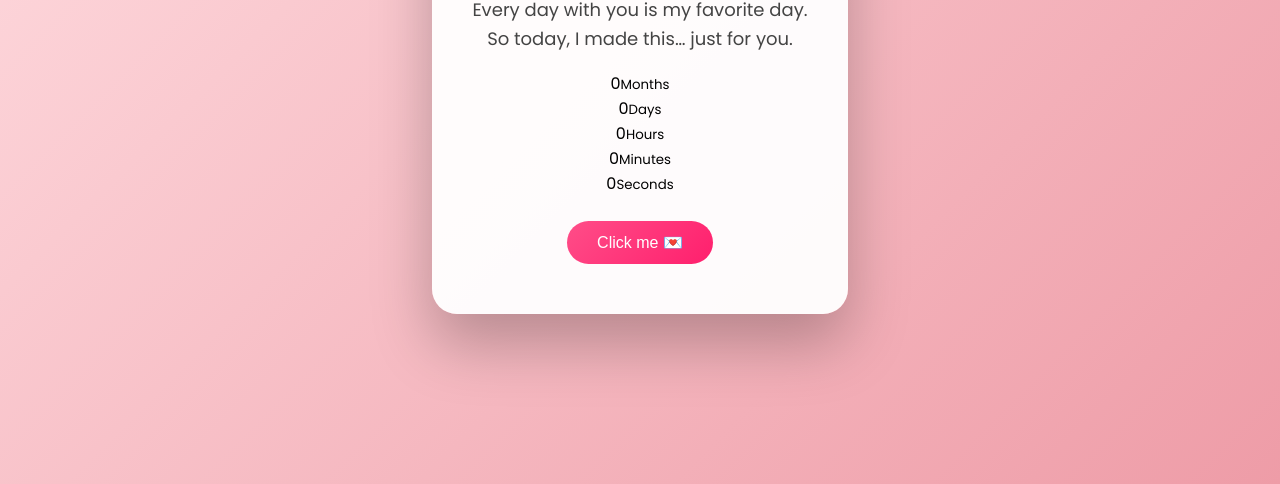
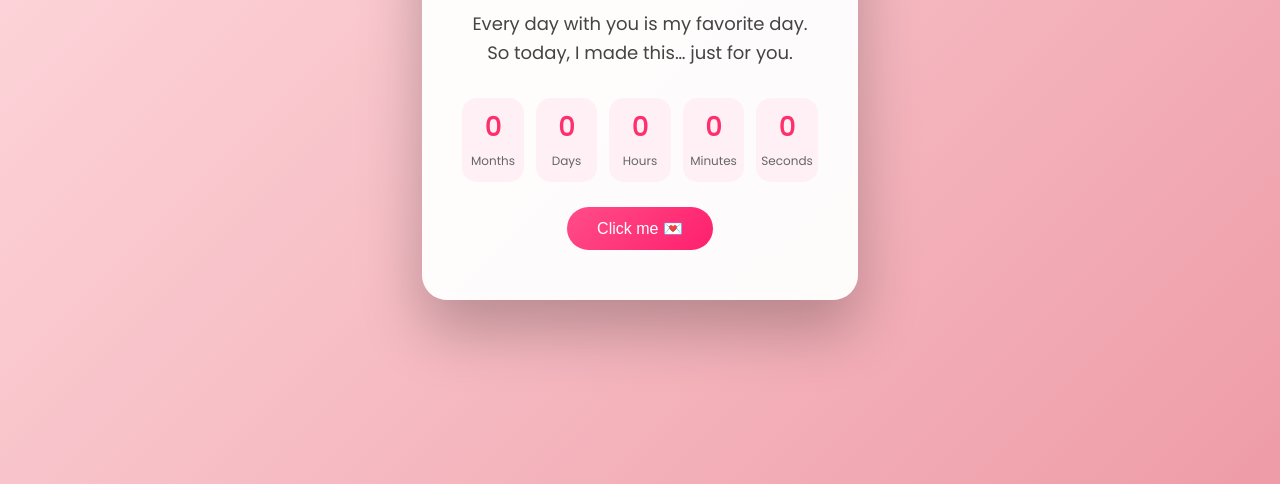
Before and after one commit to lukashavishvili19-dotcom/JozeF1na, a plain HTML site: page index.html in a window 1280 px wide. Shown: the part 316-800 px from the top of the page. Drawn offline with nearby package versions, Linux system fonts and the light colour scheme.

Commit message:
Update style.css

```diff
--- a/style.css
+++ b/style.css
@@ -57,6 +57,35 @@ button:hover {
   font-weight: 500;
 }
 
+/* ===== COUNTDOWN STYLES ===== */
+
+.countdown {
+  display: grid;
+  grid-template-columns: repeat(5, 1fr);
+  gap: 12px;
+  margin-top: 30px;
+}
+
+.countdown div {
+  background: #fff0f5;
+  border-radius: 15px;
+  padding: 10px 5px;
+}
+
+.countdown span {
+  display: block;
+  font-size: 26px;
+  font-weight: 600;
+  color: #ff2f6d;
+}
+
+.countdown small {
+  font-size: 12px;
+  color: #666;
+}
+
+/* ===== ANIMATION ===== */
+
 @keyframes fadeIn {
   from {
     opacity: 0;
```
